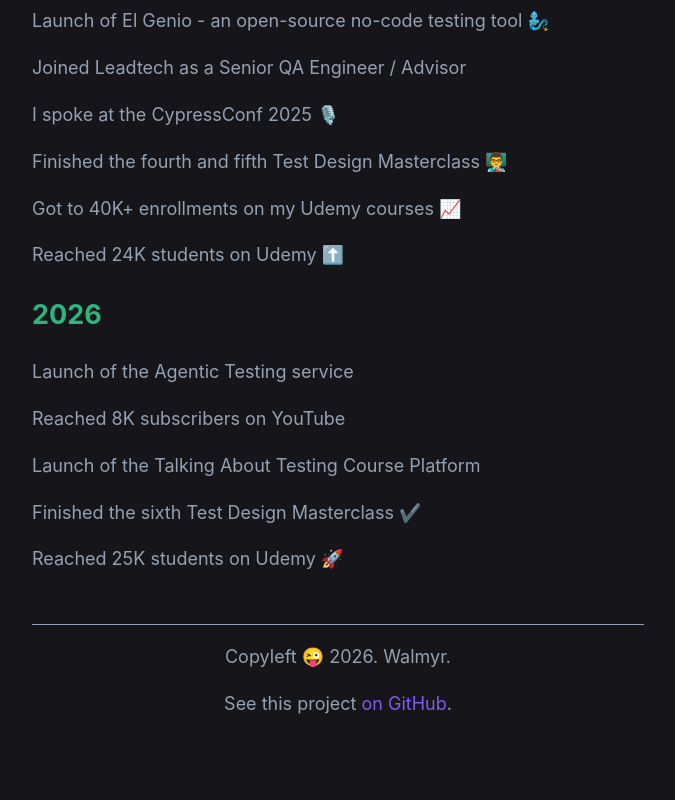
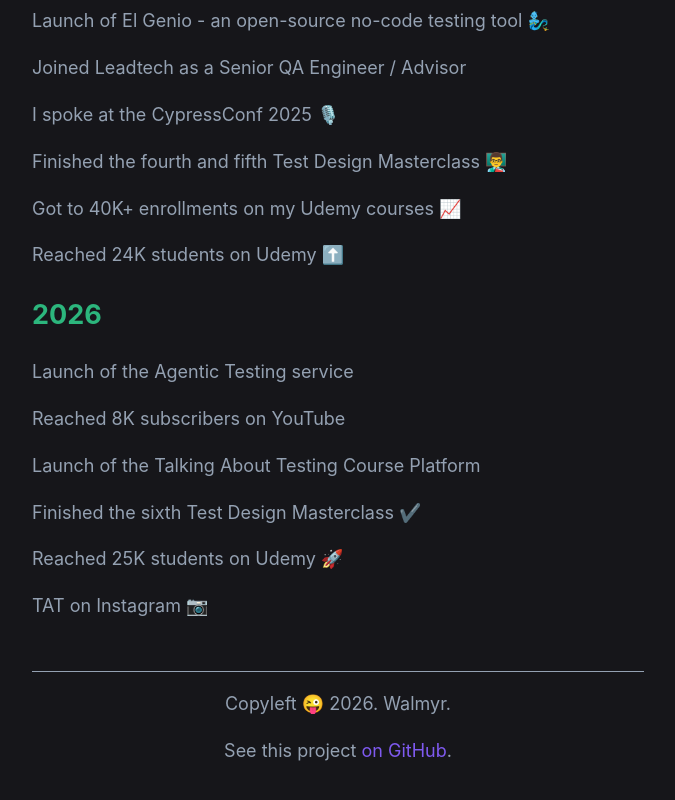
Before and after one commit to wlsf82/walmyr-nextjs, a Next.js app: page / in a window 1280 px wide. Shown: the part 4432-5232 px from the top of the page, without its empty margins (302-977 px from the left). Built offline with nearby package versions, Linux system fonts and the light colour scheme.

Commit message:
Add new achievement to 2026

```diff
--- a/components/achievements.js
+++ b/components/achievements.js
@@ -152,6 +152,7 @@
       'Launch of the Talking About Testing Course Platform',
       'Finished the sixth Test Design Masterclass ✔️',
       'Reached 25K students on Udemy 🚀',
+      'TAT on Instagram 📷',
     ]
   },
 ]
```
